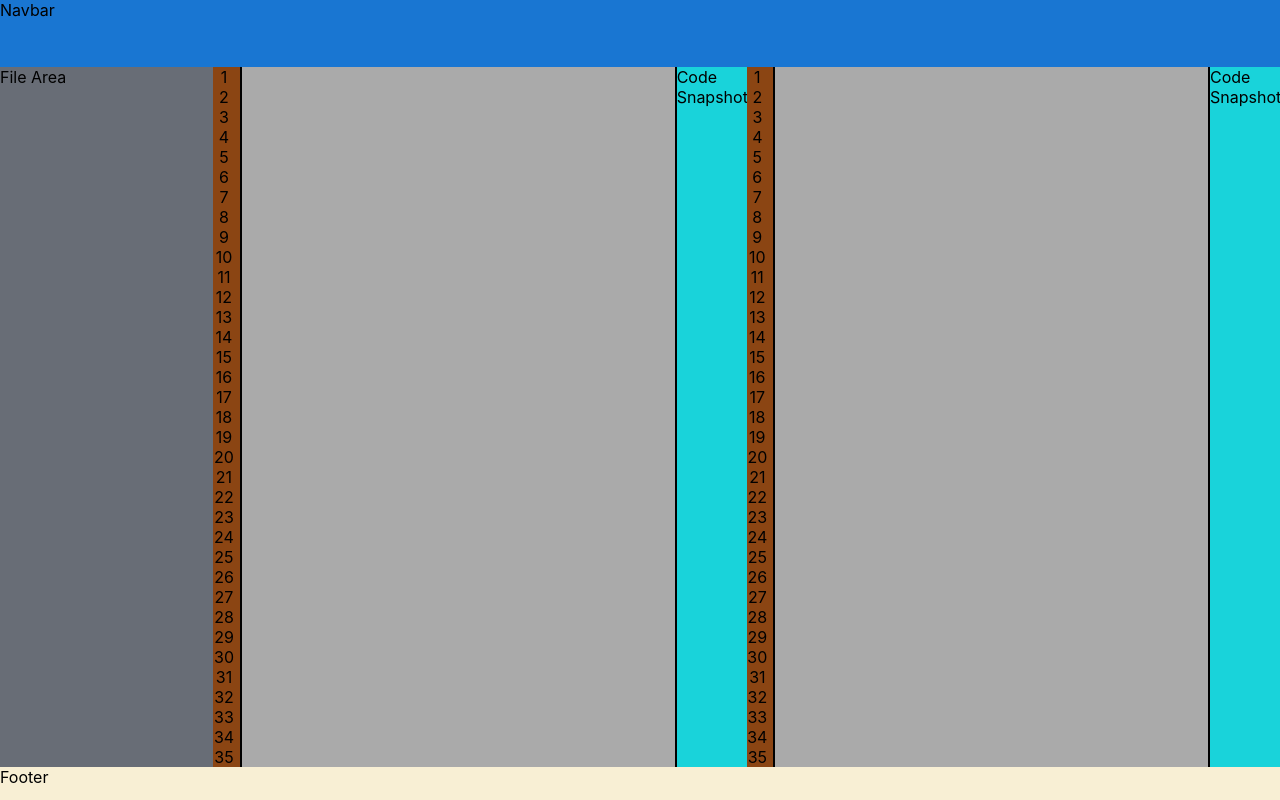
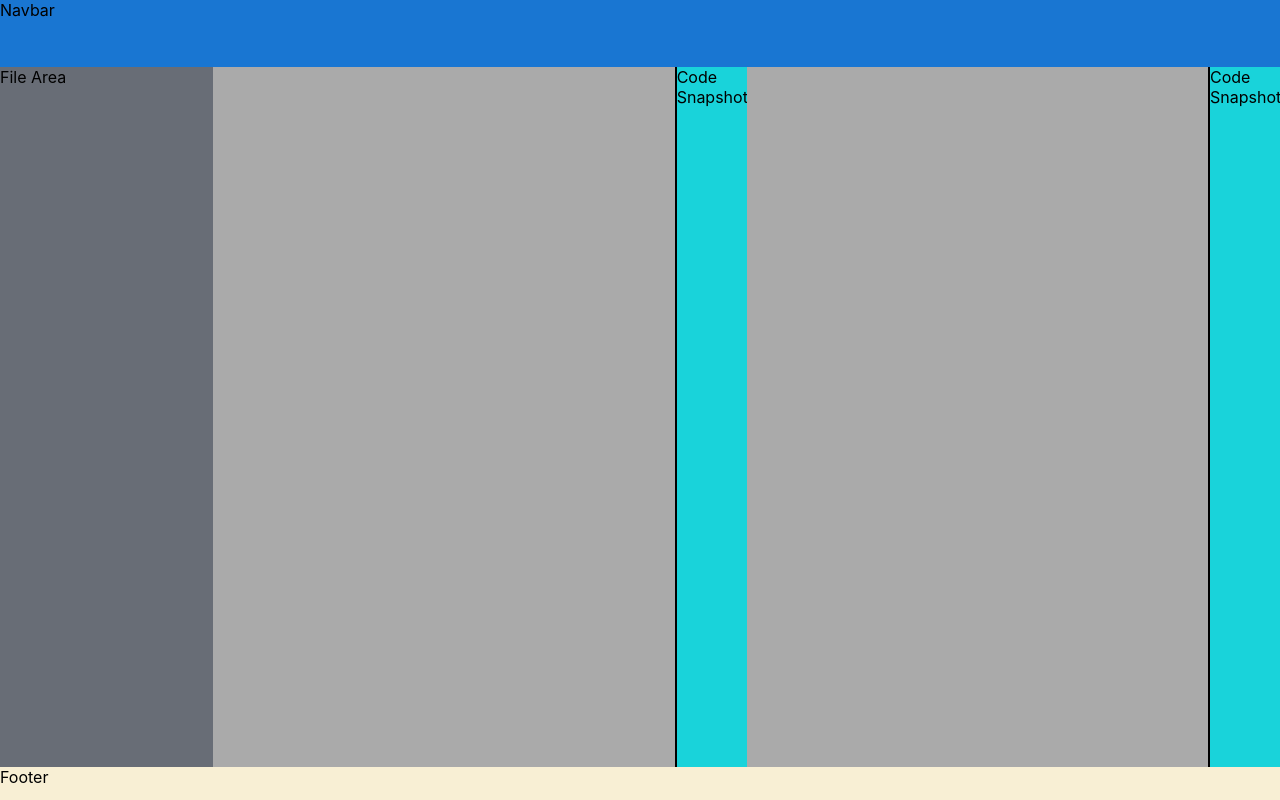
Before and after one commit to JaiRaga/jstxt_client, a React (Create React App) app: page / in a window 1280 px wide. Built offline with nearby package versions, Linux system fonts and the light colour scheme.

Commit message:
changed css

```diff
--- a/src/components/editor/EditorItem.js
+++ b/src/components/editor/EditorItem.js
@@ -8,8 +8,9 @@ const EditorItem = () => {
   return (
     <Fragment>
       <div className='editor'>
-        <LineNumber />
+        {/* <LineNumber /> */}
         <Editor />
+
         <CodeSnapShot />
       </div>
     </Fragment>
```
